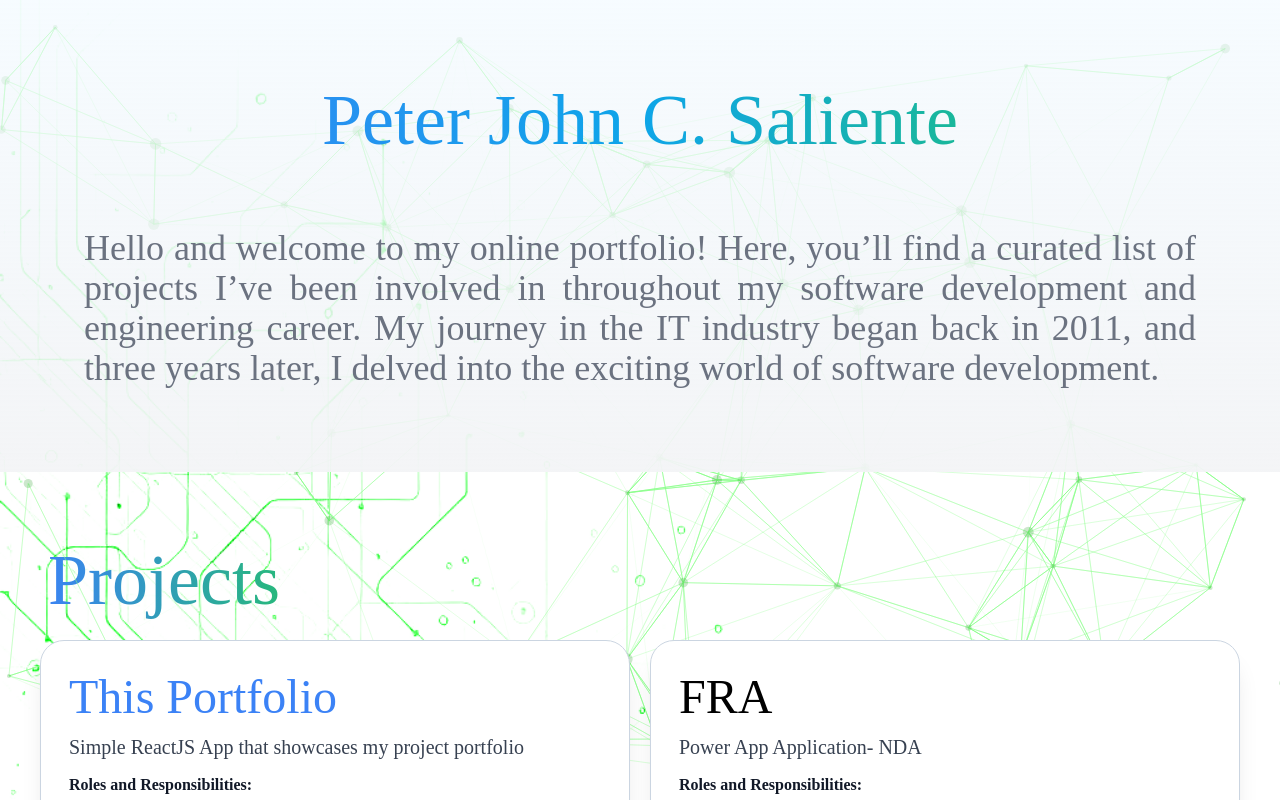
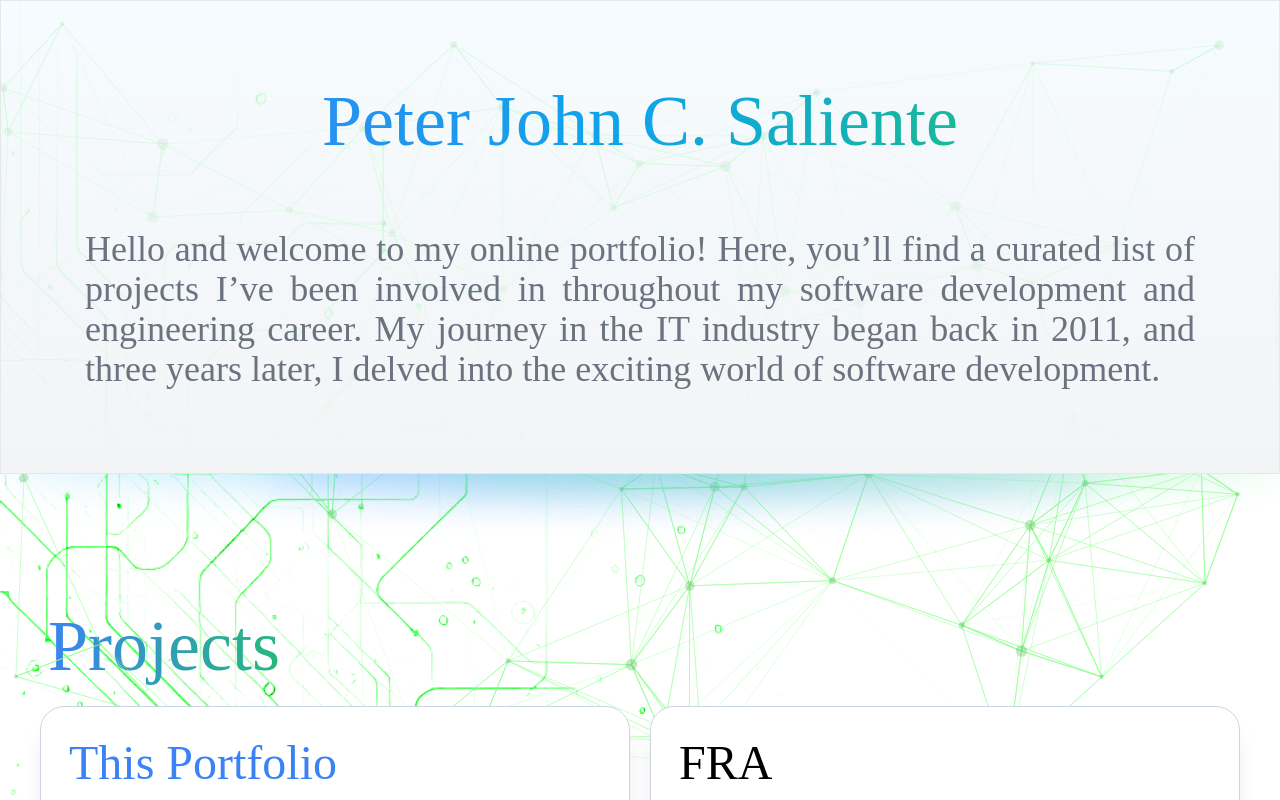
Before and after one commit to psaliente/psaliente.github.io, a React (Vite) app: page / in a window 1280 px wide. Shown: the top 800 px of the page. Built offline with nearby package versions, Linux system fonts and the light colour scheme; a web font is replaced by a local one.

Commit message:
added animated brand colors glow

```diff
--- /dev/null
+++ b/src/components/brandcolors.component.tsx
@@ -0,0 +1,12 @@
+
+function BrandColors(): JSX.Element {
+    return (<div className="flex">
+        <div className="block relative w-full h-16 overflow-hidden">
+            <div className="bg-sky-300 w-2/3 h-12 rounded-[50%] absolute -top-2/3 left-0 blur-xl animate-pulse"></div>
+            <div className="bg-blue-400 w-2/3 h-12 rounded-[50%] absolute -top-1/2 left-[20%] blur-xl animate-pulse"></div>
+            <div className="bg-green-300 w-2/3 h-12 rounded-[50%] absolute -top-2/3 left-1/3 blur-xl animate-pulse"></div>
+        </div>
+    </div>)
+}
+
+export default BrandColors;
--- a/src/components/header.component.tsx
+++ b/src/components/header.component.tsx
@@ -1,12 +1,14 @@
 import { MyInfoType } from "../types/MyInfo.type";
 import ScrollAnimation from "react-animate-on-scroll";
+import BrandColors from "./brandcolors.component";
 
 const HeaderComponent = ({Name, Description}: MyInfoType) => {
     return (<ScrollAnimation animateIn="fadeInDownBig">
-      <div className="flex flex-col gap-16 bg-gradient-to-t from-gray-100/95 to-sky-50/60 p-10 md:p-20 ">
+      <div className="flex flex-col gap-16 border bg-gradient-to-t from-gray-100 to-sky-50/60 p-10 md:p-20 ">
         <h1 className="p-1 text-5xl md:text-7xl text-center font-[SourceCodePro] font-thin text-transparent bg-clip-text bg-gradient-to-r from-blue-500 via-sky-500 to-green-500">{Name}</h1>
         <p className="p-1 text-2xl md:text-4xl text-justify font-[SourceCodePro] text-gray-500">{Description}</p>
       </div>
+      <BrandColors />
     </ScrollAnimation>)
 }
 
```
